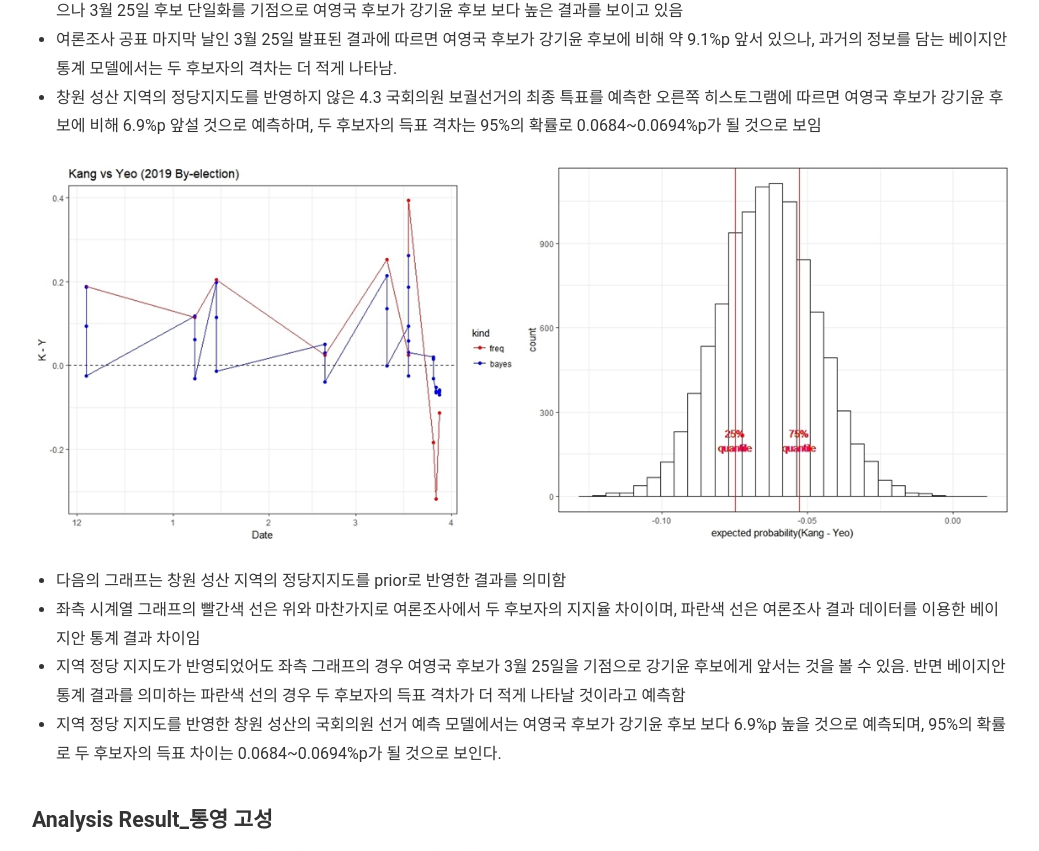
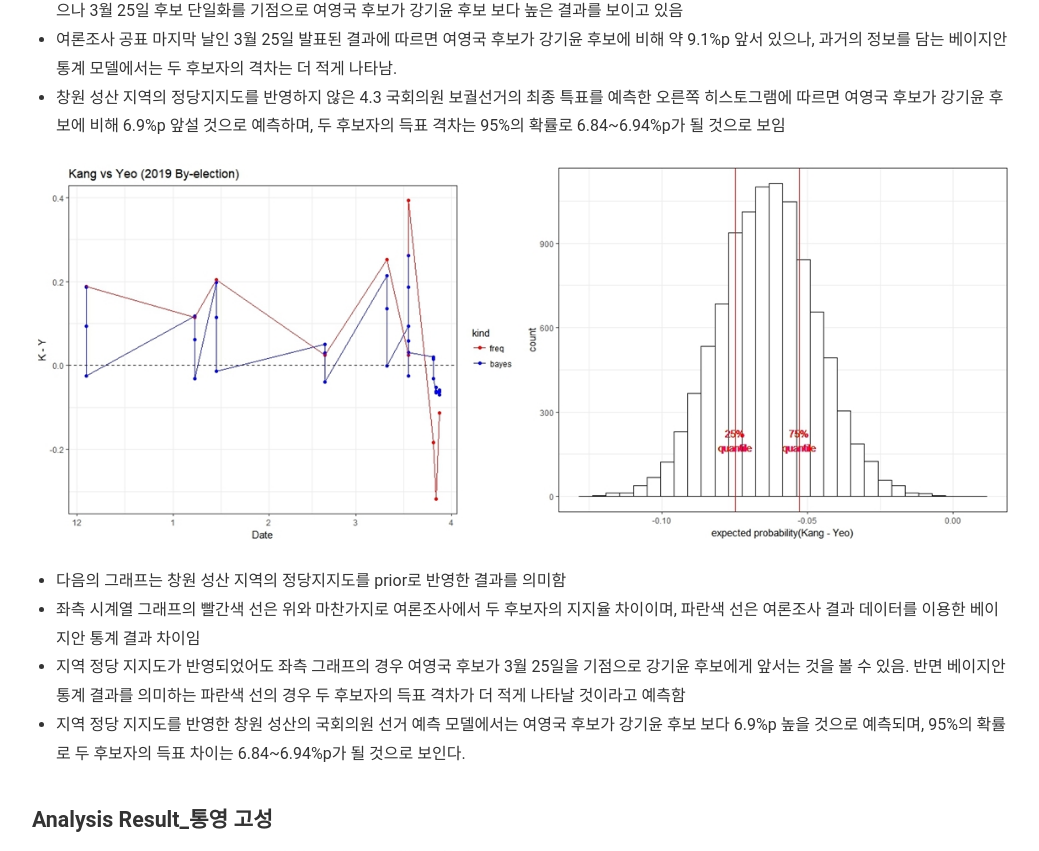
Before and after one commit to foresighters/foresighters.github.io, a Jekyll site: the page built from _posts/2019-4-3-2019년 4.3.보궐선거 예측.md, in a window 1280 px wide and 1400 px high, scrolled down 1624 px. Shown: the part 172-1023 px from the top of the window, without its empty margins (118-1157 px from the left). Built offline with Jekyll 4.4.1, drawn with Linux system fonts in a browser that asks for light colours; our own code applies the rules of GitHub Pages for plain Markdown files; comment, search, counter and statistics services are not loaded; some of the changed text lies outside the part shown.

Commit message:
04.04_12

```diff
--- a/_posts/2019-4-3-2019년 4.3.보궐선거 예측.md
+++ b/_posts/2019-4-3-2019년 4.3.보궐선거 예측.md
@@ -26,14 +26,14 @@
 - 좌측 시계열 그래프에서 빨간색 선은 시간에 따른 여론조사의 결과로 계산된 두 후보자의 지지율 차이를 의미하며, 파란색 선은 여론조사 결과 데이터를 바탕으로 지역 정당지지도가 반영되지 않은 베이지안 통계 결과 차이를 의미함. 오른쪽 히스토그램은 강기윤 후보와 여영국 후보의 최종 득표를 예측한 내용임
 - 좌측 시계열 그래프에서 확인할 수 있듯 2018년 12월 4일 실시된 여론조사 결과에서는 강기윤 후보가 여영국 후보에 비해 약 11.5%p 앞서고 있었으나 3월 25일 후보 단일화를 기점으로 여영국 후보가 강기윤 후보 보다 높은 결과를 보이고 있음
 - 여론조사 공표 마지막 날인 3월 25일 발표된 결과에 따르면 여영국 후보가 강기윤 후보에 비해 약 9.1%p 앞서 있으나, 과거의 정보를 담는 베이지안 통계 모델에서는 두 후보자의 격차는 더 적게 나타남.
-- 창원 성산 지역의 정당지지도를 반영하지 않은 4.3 국회의원 보궐선거의 최종 특표를 예측한 오른쪽 히스토그램에 따르면 여영국 후보가 강기윤 후보에 비해 6.9%p 앞설 것으로 예측하며, 두 후보자의 득표 격차는 95%의 확률로 0.0684~0.0694%p가 될 것으로 보임
+- 창원 성산 지역의 정당지지도를 반영하지 않은 4.3 국회의원 보궐선거의 최종 특표를 예측한 오른쪽 히스토그램에 따르면 여영국 후보가 강기윤 후보에 비해 6.9%p 앞설 것으로 예측하며, 두 후보자의 득표 격차는 95%의 확률로 6.84~6.94%p가 될 것으로 보임
 
 
 ![2019 sungsan](img\2019 by-election\sungsan_3.jpg)
 - 다음의 그래프는 창원 성산 지역의 정당지지도를 prior로 반영한 결과를 의미함
 - 좌측 시계열 그래프의 빨간색 선은 위와 마찬가지로 여론조사에서 두 후보자의 지지율 차이이며, 파란색 선은 여론조사 결과 데이터를 이용한 베이지안 통계 결과 차이임
 - 지역 정당 지지도가 반영되었어도 좌측 그래프의 경우 여영국 후보가 3월 25일을 기점으로 강기윤 후보에게 앞서는 것을 볼 수 있음. 반면 베이지안 통계 결과를 의미하는 파란색 선의 경우 두 후보자의 득표 격차가 더 적게 나타날 것이라고 예측함
-- 지역 정당 지지도를 반영한 창원 성산의 국회의원 선거 예측 모델에서는 여영국 후보가 강기윤 후보 보다 6.9%p 높을 것으로 예측되며, 95%의 확률로 두 후보자의 득표 차이는 0.0684~0.0694%p가 될 것으로 보인다.
+- 지역 정당 지지도를 반영한 창원 성산의 국회의원 선거 예측 모델에서는 여영국 후보가 강기윤 후보 보다 6.9%p 높을 것으로 예측되며, 95%의 확률로 두 후보자의 득표 차이는 6.84~6.94%p가 될 것으로 보인다.
 
 
 ### Analysis Result_통영 고성
@@ -43,13 +43,13 @@
 
 ![2019 goseong](img\2019 by-election\goseong_2.jpg)
 - 좌측의 그래프에서 확인할 수 있듯 여론 조사의 차이를 의미하는 빨간색 선 보다 베이지안 통계 결과의 차이를 의미하는 파란색 선이 더 적은 득표차이를 보일 것으로 예측하고 있음
-- 우측의 히스토그램에 따르면, 지역 정당 지지도가 포함되지 않는 예측 모델에서는 정점식 후보가 양문석 후보에 비해 24.3%p 높은 득표를 할 것으로 예측하고 있으며, 두 후보자의 득표 차이는 95%의 확률로 0.2423~0.2439%p가 될 것으로 예상됨
+- 우측의 히스토그램에 따르면, 지역 정당 지지도가 포함되지 않는 예측 모델에서는 정점식 후보가 양문석 후보에 비해 24.3%p 높은 득표를 할 것으로 예측하고 있으며, 두 후보자의 득표 차이는 95%의 확률로 24.23~24.39%p가 될 것으로 예상됨
 
 ![2019 goseong](img\2019 by-election\goseong_3.jpg)
 
 - 다음의 그래프는 통영 고성 지역의 정당 지지도를 반영된 선거 예측 결과임
 - 지역 정당 지지도가 모델에 반영이 되었더라도 앞서 살펴본 그래프와 동일하게 정점식 후보가 양문석 후보에 비해 높은 득표를 보이고 있음
-- 지역 정당 지지도가 포함된 통영 고성 국회의원 선거의 예측 모델에서도 정점식 후보와 양문석 후보의 격차는 24.3%p로 예측되며, 95%의 확률로 두 후보자의 득표 차이는 0.2427~0.2437%p가 될 것으로 보임
+- 지역 정당 지지도가 포함된 통영 고성 국회의원 선거의 예측 모델에서도 정점식 후보와 양문석 후보의 격차는 24.3%p로 예측되며, 95%의 확률로 두 후보자의 득표 차이는 24.27~24.37%p가 될 것으로 보임
 
 
 ### Conclusion
```
